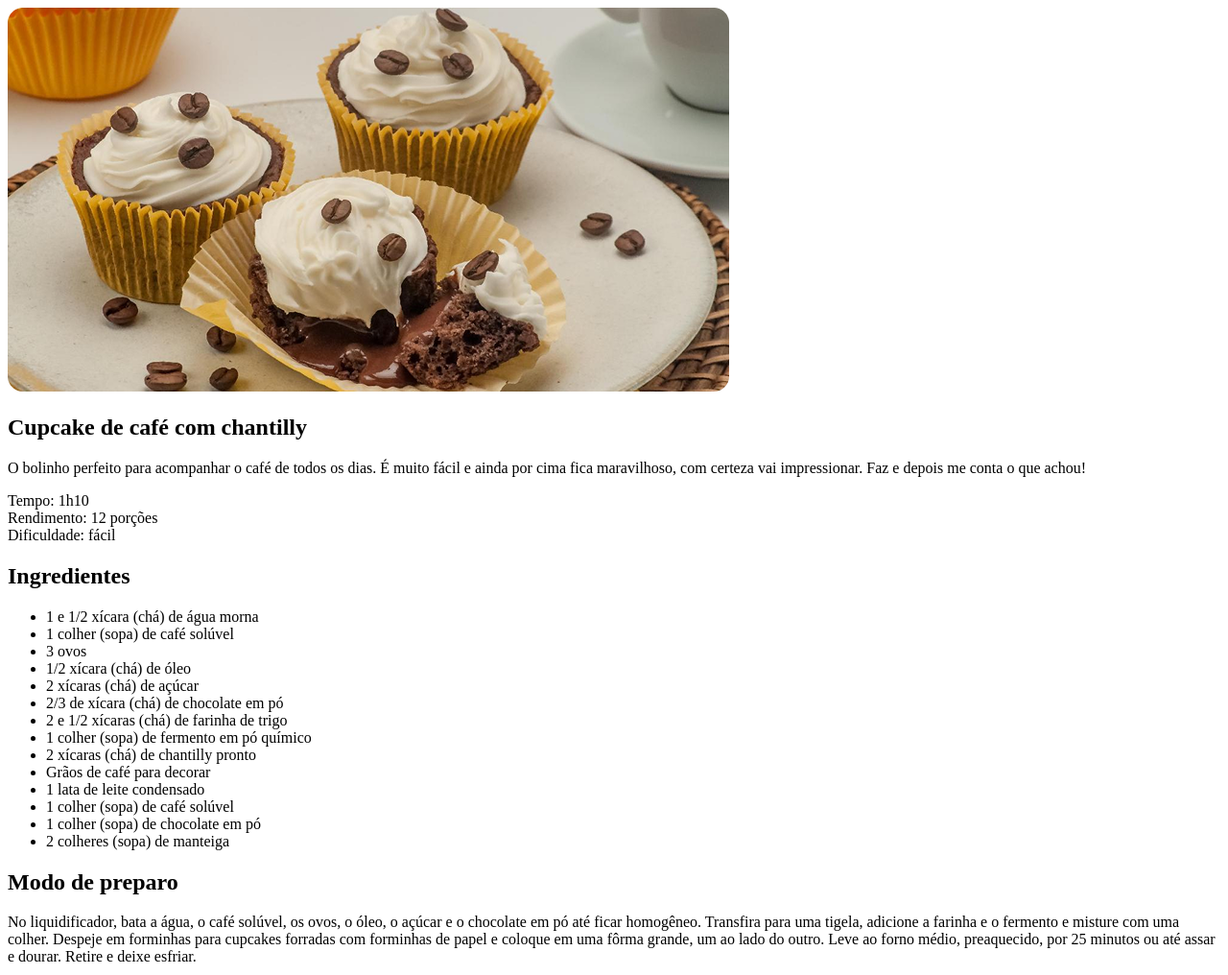
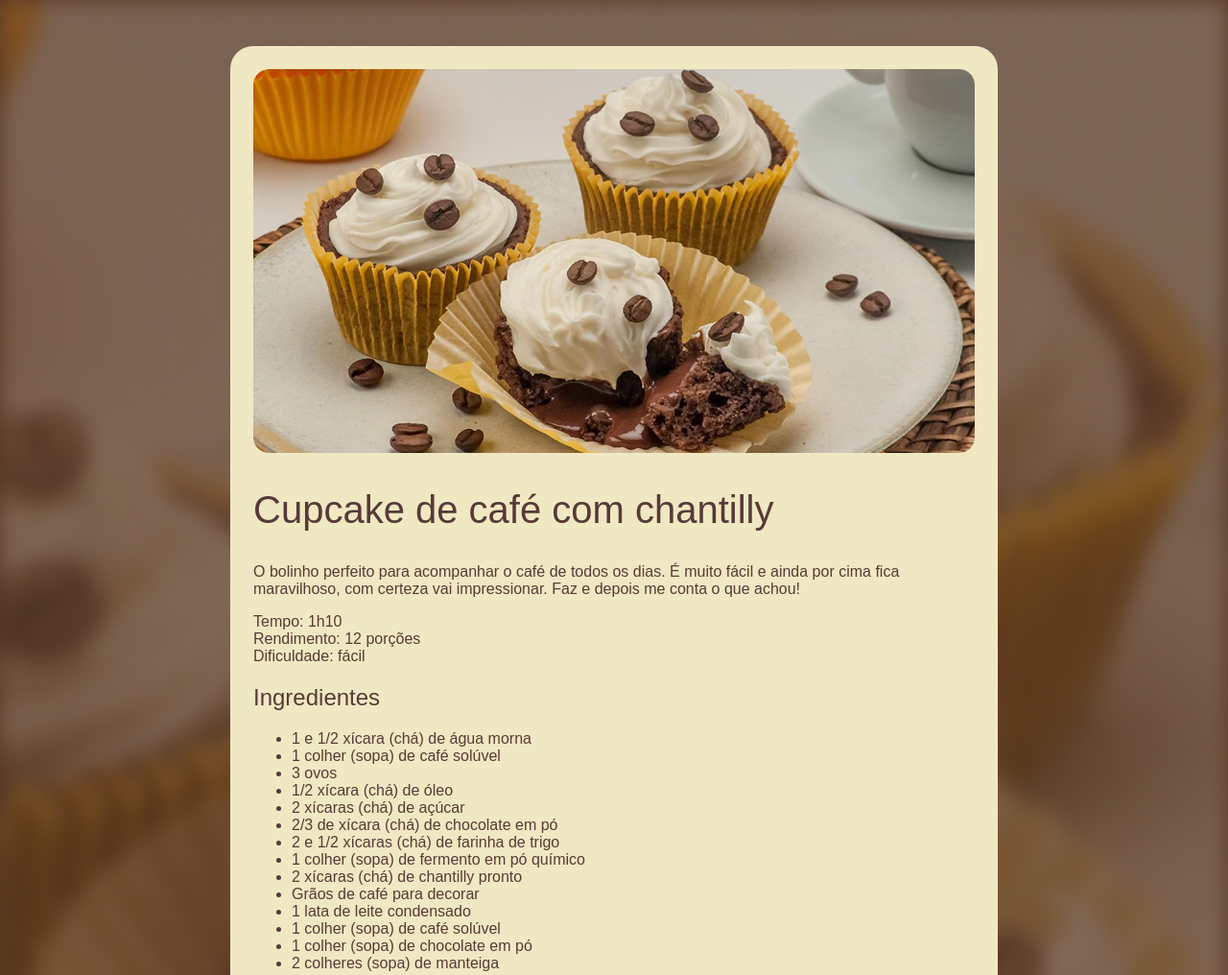
Before and after one commit to Joovix/Projeto_Pagina_de_Receita_fullstack, a plain HTML site: page index.html in a window 1280 px wide. Shown: the top 1016 px of the page at 96% size. Drawn offline with Linux system fonts and the light colour scheme.

Commit message:
Imagem de fundo a estilo da page

```diff
--- a/index.html
+++ b/index.html
@@ -48,6 +48,6 @@
       </section>
     </main>
   </div>
-  <footer>Feito com 🤍 por Joovix</footer>
+  <footer id="footer">Feito com 🤍 por Joovix</footer>
 </body>
 </html>
--- a/style.css
+++ b/style.css
@@ -0,0 +1,46 @@
+body {
+  background-image: url(./assets/Página\ de\ receita.jpg);
+  background-repeat: no-repeat;
+  background-size: cover;
+
+}
+
+#page {
+  box-sizing: border-box;
+  margin: 48px auto;
+  width: 800px;
+  height: 1440px;
+  border-radius: 24px;
+  background-color: #F0E8C2;
+  padding: 24px;
+
+}
+
+img {
+  border-radius: 16px;
+}
+
+.title {
+  font-size: 40px;
+  font-family: Arial, Helvetica, sans-serif;
+  color: #573A37;
+  font-weight: 300;
+}
+
+.subtitle {
+  font-size: 24;
+  font-family: Arial, Helvetica, sans-serif;
+  color: #573A37;
+  font-weight: 300;
+}
+
+.text {
+  font-size: 16px;
+  font-family: Arial, Helvetica, sans-serif;
+  color: #573A37;
+  font-weight: 300;
+}
+
+footer {
+  margin:auto;
+}
```
Also changed, not shown: assets/Página de receita.jpg (added), 1 other file.
